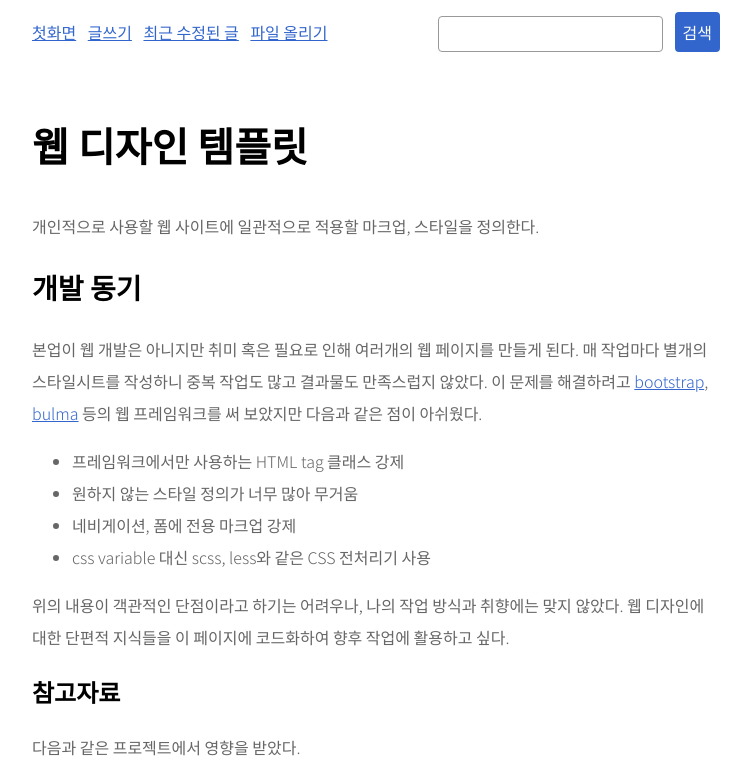
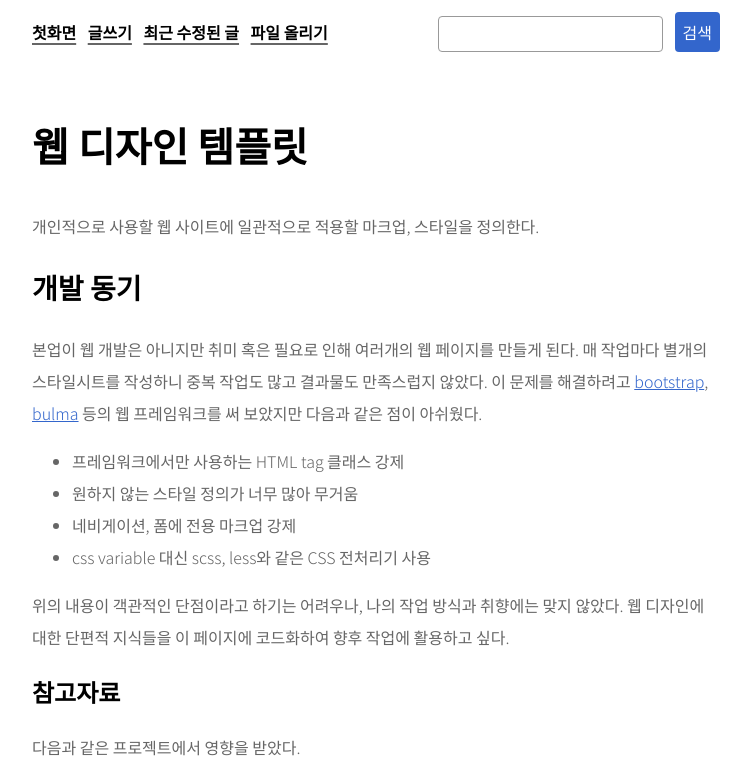
Before and after one commit to e0en/web-template, a plain HTML site: page index.html in a window 1280 px wide. Shown: the top 776 px of the page, without its empty margins (264-1015 px from the left). Drawn offline with Linux system fonts and the light colour scheme.

Commit message:
Add more style to nav texts

```diff
--- a/stylesheet.css
+++ b/stylesheet.css
@@ -108,6 +108,19 @@ nav li {
   margin-right: var(--grid-size);
 }
 
+nav li:last-child {
+  display: inline-block;
+  margin-right: 0;
+}
+
+nav li a {
+  text-decoration-thickness: 2px;
+  text-decoration-color: var(--body-text-color);
+  text-underline-offset: 4px;
+  color: var(--title-text-color);
+  font-weight: bold;
+}
+
 nav form {
   min-width: 10em;
   display: inline-block;
```
